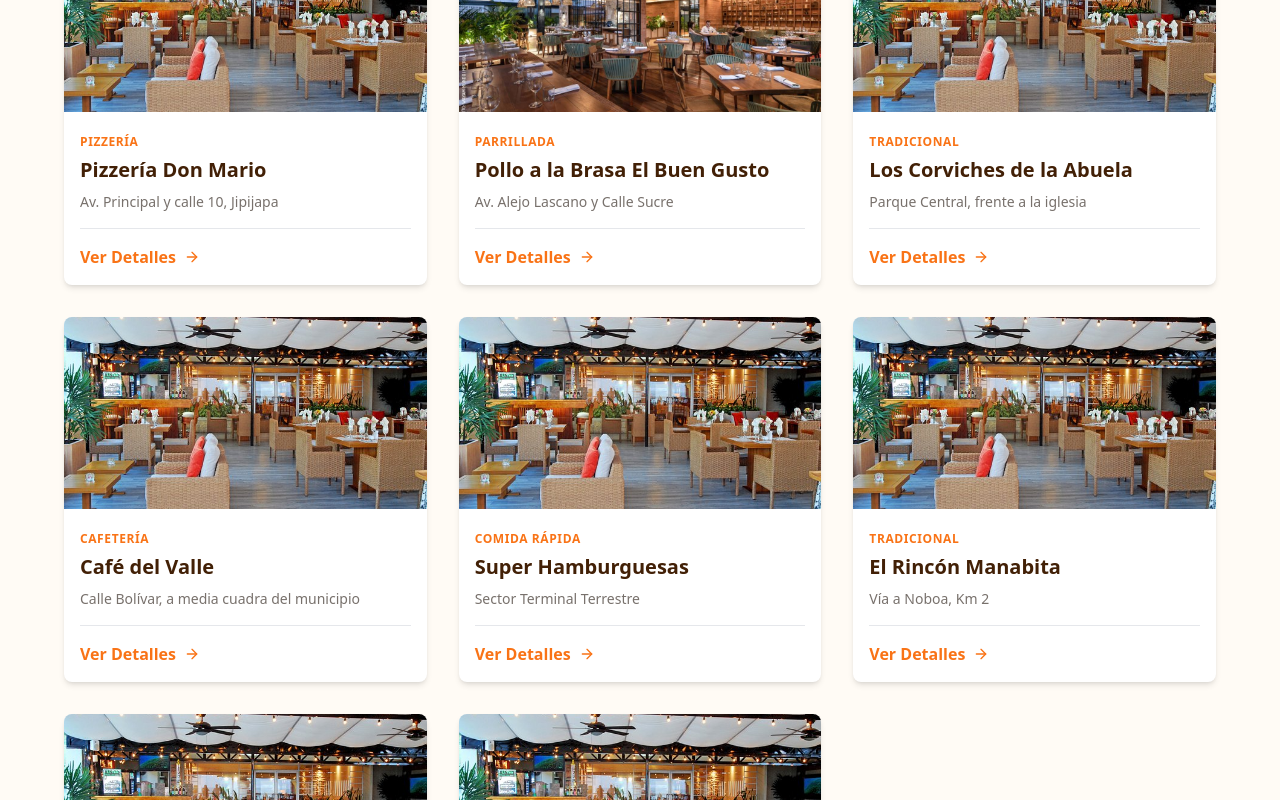
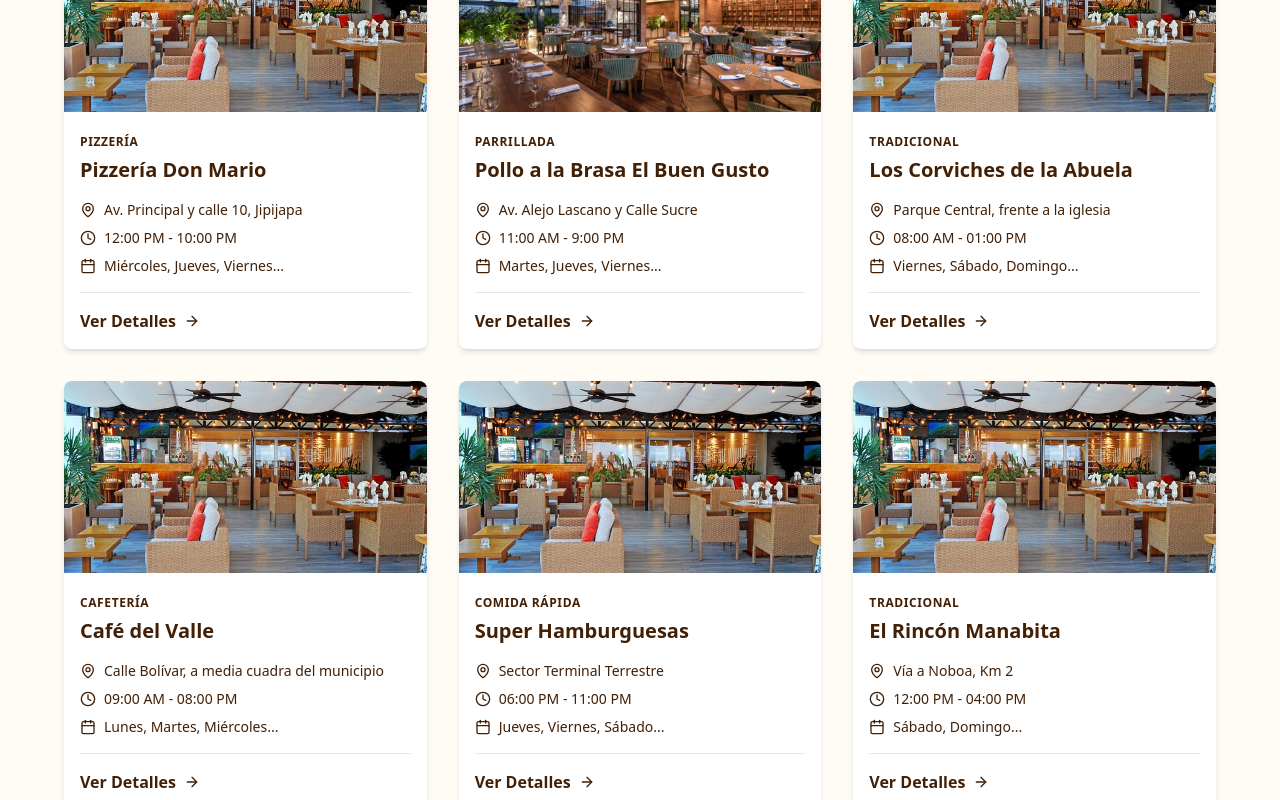
Before and after one commit to AxelJhostin/comida-jipijapa-web, a Next.js app: page / in a window 1280 px wide. Shown: the part 1180-1980 px from the top of the page. Built offline with nearby package versions, Linux system fonts and the light colour scheme.

Commit message:
cambios en tarjeta local para agregar datos como dias de atencion, otros y iconos para que se vea mejor

```diff
--- a/src/components/TarjetaLocal.tsx
+++ b/src/components/TarjetaLocal.tsx
@@ -3,7 +3,8 @@ import Image from 'next/image';
 import Link from 'next/link';
 import type { Local } from '@/lib/datos';
 import { motion } from 'framer-motion';
-import { ArrowRight } from 'lucide-react'; // 1. Importamos el icono de flecha
+// 1. Importamos el nuevo icono 'MapPin'
+import { ArrowRight, Calendar, Clock, MapPin } from 'lucide-react';
 
 export default function TarjetaLocal({ local }: { local: Local }) {
 
@@ -17,10 +18,8 @@ export default function TarjetaLocal({ local }: { local: Local }) {
   };
 
   return (
-    // Toda la tarjeta sigue siendo un enlace para mejor accesibilidad
     <Link href={`/locales/${local.id}`} className="block group">
       <motion.div
-        // 2. Le decimos al contenedor que sea un flex-col para posicionar el botón abajo
         className="overflow-hidden rounded-lg bg-white shadow-md h-full flex flex-col"
         variants={cardVariants}
         initial="hidden"
@@ -37,24 +36,40 @@ export default function TarjetaLocal({ local }: { local: Local }) {
           />
         </div>
 
-        {/* 3. El contenedor del texto ahora crece para ocupar el espacio disponible */}
         <div className="p-4 flex-grow flex flex-col">
           <div>
-            <span className="text-xs font-semibold uppercase tracking-wider text-[#F97316]">
+            <span className="text-xs font-semibold uppercase tracking-wider text-naranja-principal">
               {local.categoria}
             </span>
             <h2 className="mt-1 text-xl font-bold truncate">
               {local.nombre}
             </h2>
-            <p className="mt-2 text-sm text-[#78716C]">
-              {local.direccionFisica}
-            </p>
+
+            {/* --- SECCIÓN DE INFORMACIÓN ACTUALIZADA --- */}
+            <div className="mt-4 space-y-2 text-sm text-texto-secundario">
+              {/* 2. Añadimos el icono de ubicación y lo ponemos en un flex container */}
+              <div className="flex items-center gap-2">
+                <MapPin size={16} className="text-naranja-principal" />
+                <span>{local.direccionFisica}</span>
+              </div>
+              <div className="flex items-center gap-2">
+                {/* 3. Cambiamos el color del icono a nuestro naranja principal */}
+                <Clock size={16} className="text-naranja-principal" />
+                <span>{local.horario}</span>
+              </div>
+              <div className="flex items-center gap-2">
+                {/* 4. Cambiamos el color del icono a nuestro naranja principal */}
+                <Calendar size={16} className="text-naranja-principal" />
+                <span>{local.diasAtencion.slice(0, 3).join(', ')}...</span>
+              </div>
+            </div>
+            {/* --- FIN DE LA SECCIÓN --- */}
+
           </div>
 
-          {/* 4. AQUÍ ESTÁ EL NUEVO BOTÓN */}
           <div className="mt-4 pt-4 border-t border-gray-200">
             <div
-              className="inline-flex items-center gap-2 text-[#F97316] font-semibold group-hover:gap-3 transition-all duration-300"
+              className="inline-flex items-center gap-2 text-naranja-principal font-semibold group-hover:gap-3 transition-all duration-300"
             >
               Ver Detalles
               <ArrowRight size={16} />
```
